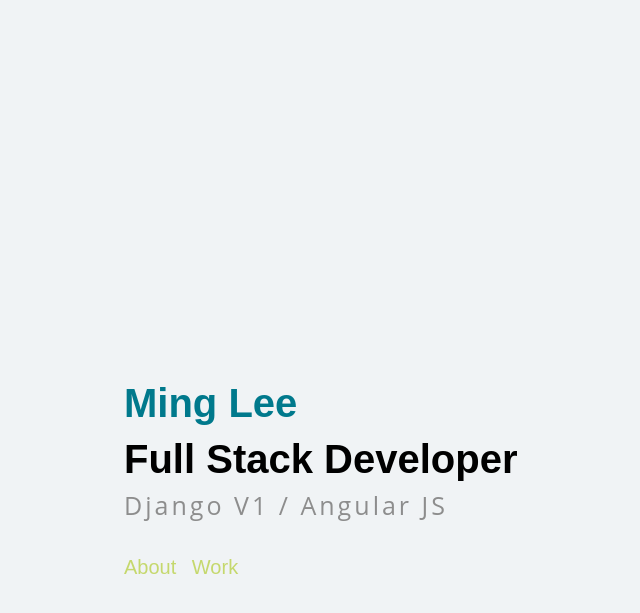
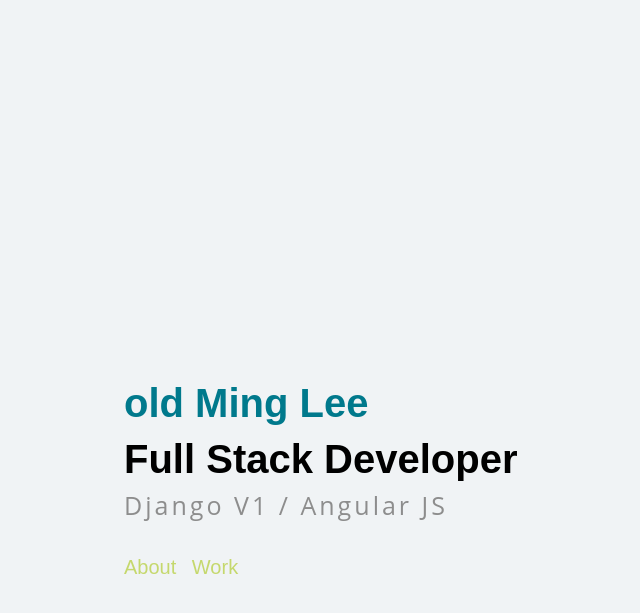
Before and after one commit to MingLee02/MingLee02.github.io, a Jekyll site: the page built from index.md, in a window 1280 px wide. Shown: the top 613 px of the page, without its empty margins (16-656 px from the left). Built offline with Jekyll 4.4.1, drawn with Linux system fonts in a browser that asks for light colours.

```diff
--- a/index.md
+++ b/index.md
@@ -5,7 +5,7 @@ title: Introduction
 ---
 
 <h1 class="intro">
-    <span class="name">Ming Lee</span>
+    <span class="name">old Ming Lee</span>
     <span>Full Stack Developer</span>
     <span class="summary">Django V1 / Angular JS</span>
 </h1>
```
